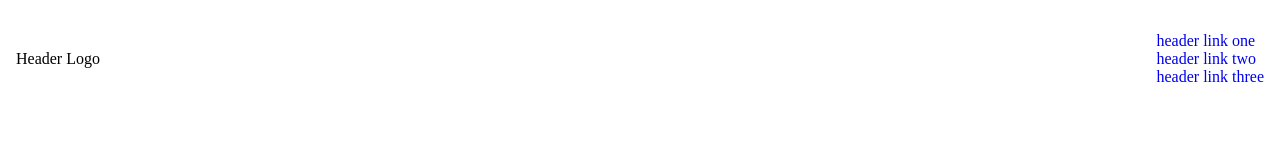
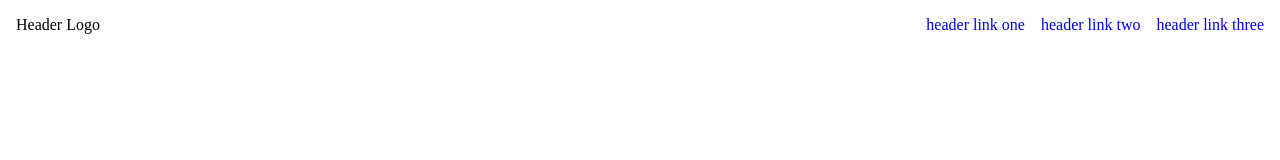
Before and after one commit to psierrajs/landing_page, a plain HTML site: page index.html in a window 1280 px wide. Drawn offline with Linux system fonts and the light colour scheme.

Commit message:
added gap to right-hand links

```diff
--- a/style.css
+++ b/style.css
@@ -8,6 +8,10 @@
 ul {
     /* this removes the dots on the list items*/
     list-style-type: none;
+    display: flex;
+    margin: 0;
+    padding: 0;
+    gap: 16px;
 }
 
 a {
```
